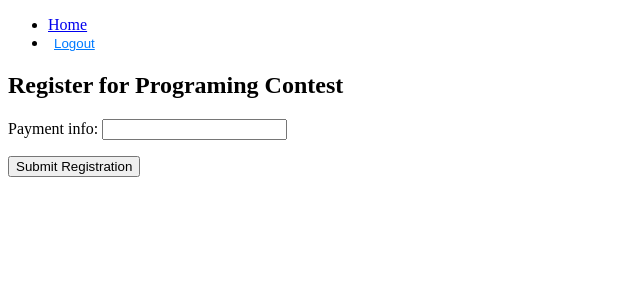
After one commit to AsrarTamim/Event-Registration-System, a Django app: page /events/event/1/register/ in a window 1280 px wide. The commit adds this page. Shown: the top 300 px of the page, without its empty margins (0-640 px from the left). Run offline with Django 5.2, Linux system fonts and the light colour scheme; a user stored in the database is signed in; data comes from the database, SQL or seed files in the repository; both versions use the stored data as it was after the commit.

Commit message:
create event registration

```diff
--- a/Event_Management/Events/admin.py
+++ b/Event_Management/Events/admin.py
@@ -1,4 +1,5 @@
 from django.contrib import admin
-from .models import Event
+from .models import Event,Registration
 
 admin.site.register(Event)
+admin.site.register(Registration)
--- /dev/null
+++ b/Event_Management/Events/forms.py
@@ -0,0 +1,7 @@
+from django import forms
+from .models import Registration
+
+class RegistrationForm(forms.ModelForm):
+    class Meta:
+        model = Registration
+        fields = ['payment_info']
--- a/Event_Management/Events/models.py
+++ b/Event_Management/Events/models.py
@@ -1,4 +1,6 @@
 from django.db import models
+from django.contrib.auth.models import User
+
 
 class Event(models.Model):
     title = models.CharField(max_length=200)
@@ -10,3 +12,13 @@ class Event(models.Model):
 
     def __str__(self):
         return self.title
+
+
+class Registration(models.Model):
+    event = models.ForeignKey(Event, on_delete=models.CASCADE)
+    user = models.ForeignKey(User, on_delete=models.CASCADE)
+    payment_info = models.CharField(max_length=100)
+    registered_at = models.DateTimeField(auto_now_add=True)
+
+    def __str__(self):
+        return f'{self.user.username} registered for {self.event.title}'
--- a/Event_Management/Events/urls.py
+++ b/Event_Management/Events/urls.py
@@ -1,7 +1,8 @@
 from django.urls import path
-from .views import event_list,event_detail
+from .views import event_list,event_detail,event_register
 
 urlpatterns = [
     path('', event_list, name='event_list'),
     path('<int:pk>/', event_detail, name='event_detail'),
+    path('event/<int:pk>/register/', event_register, name='event_register'),
 ]
--- a/Event_Management/Events/views.py
+++ b/Event_Management/Events/views.py
@@ -1,6 +1,8 @@
-from django.shortcuts import render,get_object_or_404
-from .models import Event
-
+from django.shortcuts import render,get_object_or_404,redirect
+from django.contrib.auth.decorators import login_required
+from .models import Event,Registration
+from django.contrib import messages
+from .forms import RegistrationForm
 
 def event_list(request):
     events = Event.objects.all().order_by('date')
@@ -10,3 +12,21 @@ def event_list(request):
 def event_detail(request, pk):
     event = get_object_or_404(Event, pk=pk)
     return render(request, 'events/event_details.html', {'event': event})
+
+
+@login_required
+def event_register(request, pk):
+    event = get_object_or_404(Event, pk=pk)
+    if request.method == 'POST':
+        form = RegistrationForm(request.POST)
+        if form.is_valid():
+            registration = form.save(commit=False)
+            registration.event = event
+            registration.user = request.user
+            registration.save()
+            messages.success(request, 'You have successfully registered for the event!')
+            return redirect('event_detail', pk=event.pk)
+    else:
+        form = RegistrationForm()
+
+    return render(request, 'events/event_register.html', {'event': event, 'form': form})
--- a/Event_Management/Templates/events/event_details.html
+++ b/Event_Management/Templates/events/event_details.html
@@ -6,4 +6,9 @@
 <p>Date: {{ event.date }}</p>
 <p>Time: {{ event.time }}</p>
 <p>Location: {{ event.location }}</p>
+{% if user.is_authenticated %}
+    <a href="{% url 'event_register' event.pk %}" class="btn btn-primary">Register for this Event</a>
+{% else %}
+    <p><a href="{% url 'login' %}">Login</a> to register for this event.</p>
+{% endif %}
 {% endblock %}
--- /dev/null
+++ b/Event_Management/Templates/events/event_register.html
@@ -0,0 +1,10 @@
+{% extends 'base.html' %}
+
+{% block content %}
+<h2>Register for {{ event.title }}</h2>
+<form method="POST">
+    {% csrf_token %}
+    {{ form.as_p }}
+    <button type="submit" class="btn btn-primary">Submit Registration</button>
+</form>
+{% endblock %}
--- a/Event_Management/users/views.py
+++ b/Event_Management/users/views.py
@@ -1,7 +1,6 @@
 from django.shortcuts import render, redirect
 from .forms import UserRegisterForm
 from django.contrib.auth import login, logout
-from .forms import UserRegisterForm
 from django.contrib import messages
 
 
@@ -12,10 +11,8 @@ def register(request):
             form.save()
             username = form.cleaned_data.get('username')
             messages.success(request, f'Account created for {username}! You can now log in.')
-            print("Form is valid, redirecting to login page")
             return redirect('login')
-        else:
-            print("Form is invalid")
+
     else:
         form = UserRegisterForm()
     return render(request, 'registration/register.html', {'form': form})
```
Also changed, not shown: Event_Management/Events/migrations/0002_registration.py (added), Event_Management/db.sqlite3.
